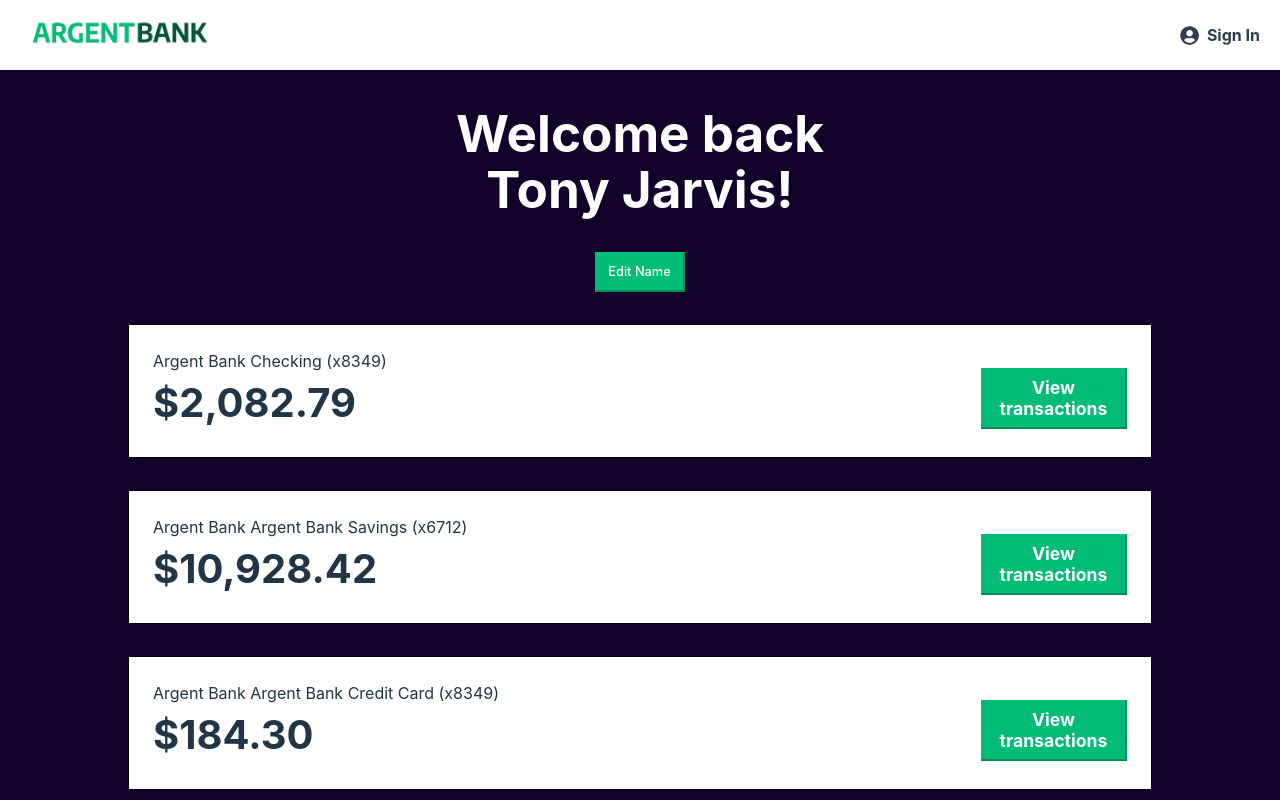
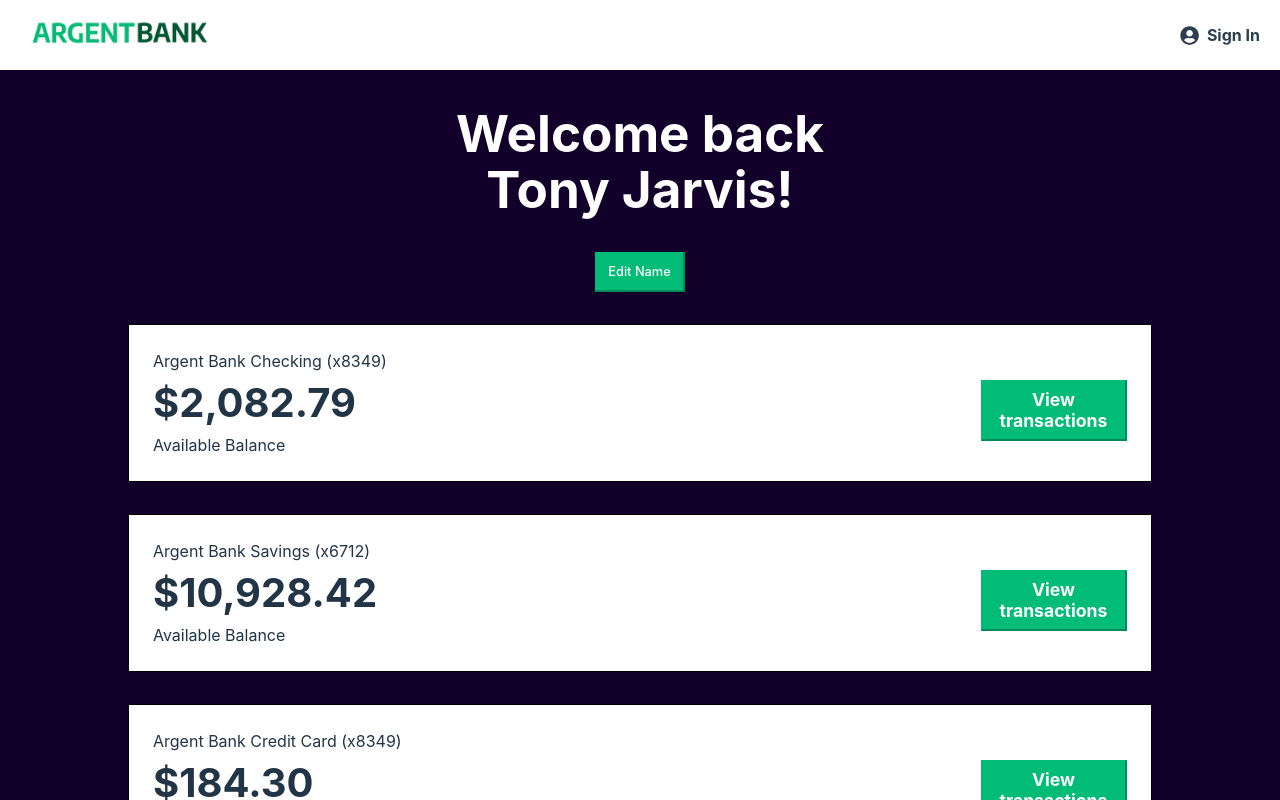
Before and after one commit to Daiba-yume/Project_13_AB, a React (Vite) app in the folder Frontend/: page /profile in a window 1280 px wide. Shown: the top 800 px of the page. Built offline with nearby package versions, Linux system fonts and the light colour scheme.

Commit message:
Correction page profile

```diff
--- a/Frontend/src/components/Account/Account.jsx
+++ b/Frontend/src/components/Account/Account.jsx
@@ -6,17 +6,17 @@ const Account = () => {
       <CardAccount
         accountTitle="Checking (x8349)"
         amount="2,082.79"
-        amountDescription="Available Balance"
+        amountDetail="Available Balance"
       />
       <CardAccount
-        accountTitle="Argent Bank Savings (x6712)"
+        accountTitle="Savings (x6712)"
         amount="10,928.42"
-        amountDescription="Available Balance"
+        amountDetail="Available Balance"
       />
       <CardAccount
-        accountTitle="Argent Bank Credit Card (x8349)"
+        accountTitle="Credit Card (x8349)"
         amount="184.30"
-        amountDescription="Current Balance"
+        amountDetail="Current Balance"
       />
     </>
   );
```
